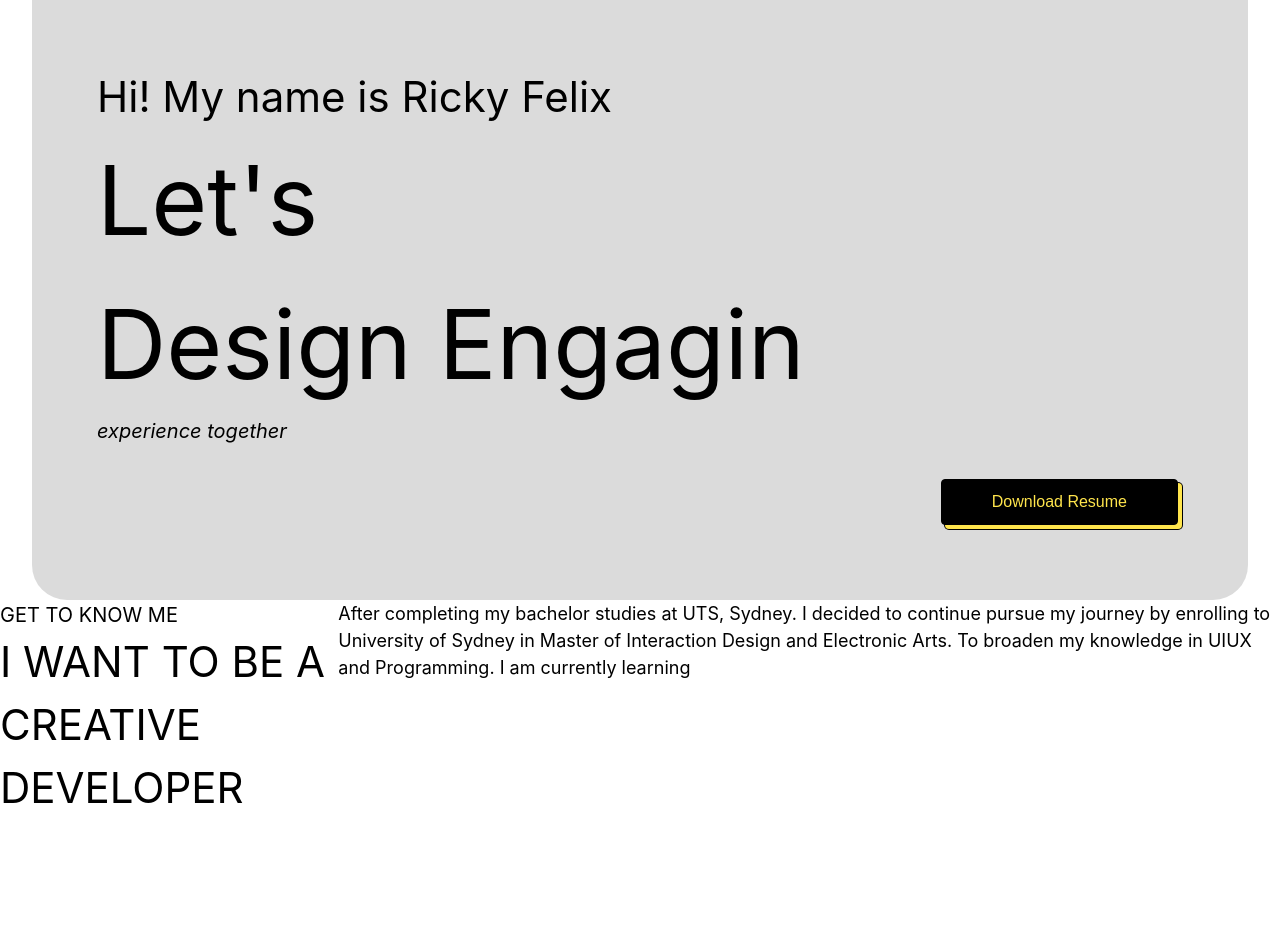
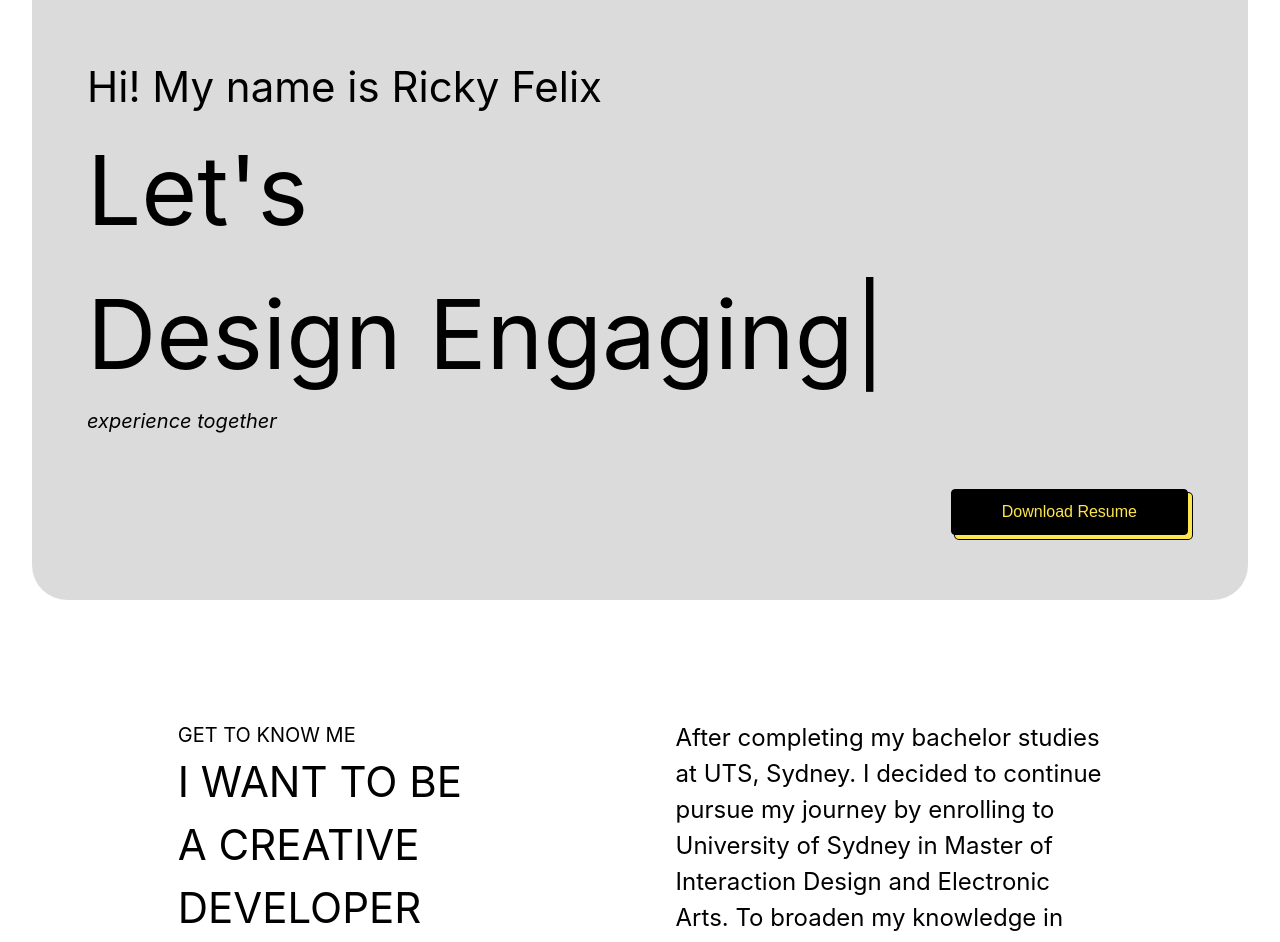
Before and after one commit to rickyfelix19/portfolio, a React (Vite) app in the folder frontend/: page / in a window 1280 px wide. Shown: the top 942 px of the page. Before the commit the page ends 819 px from the top, so only its background shows below. Built offline with nearby package versions, Linux system fonts and the light colour scheme.

Commit message:
push message

```diff
--- a/frontend/src/index.css
+++ b/frontend/src/index.css
@@ -14,6 +14,9 @@ body {
     sans-serif;
   -webkit-font-smoothing: antialiased;
   -moz-osx-font-smoothing: grayscale;
+  /* add-ons */
+  height: 100%;
+  font-size: 1.3vw;
 }
 
 code {
@@ -23,12 +26,6 @@ code {
 
 button {
   font-size: calc(10px + 2vmin);
-}
-
-section {
-  width: auto;
-  height: auto;
-  /* top-bottom left-right */
 }
 
 .button-primary {
@@ -90,7 +87,14 @@ section {
   width: 95vw;
   height: 75vh;
   margin: auto;
-  padding: 65px;
+  padding: 55px;
   background-color: #dbdbdb;
   border-radius: 0px 0px 35px 35px;
 }
+
+section {
+  width: auto;
+  height: auto;
+  margin-bottom: 120px;
+  /* top-bottom left-right */
+}
--- a/frontend/src/pages/home/Home.jsx
+++ b/frontend/src/pages/home/Home.jsx
@@ -7,18 +7,16 @@ import KnowMe from './components/KnowMe';
 import '../../index.css';
 
 function Home() {
-  const openURL = () => {
-    window.open(`https://resume.io/r/1OGeGqGYN`);
-  };
-
   return (
     <>
-      <div>
-        <HeroCTA />
-      </div>
-
-      <div>
-        <KnowMe />
+      <div className="container-2xl">
+        {/* max-width: 1536px; */}
+        <div>
+          <HeroCTA />
+        </div>
+        <div>
+          <KnowMe />
+        </div>
       </div>
     </>
   );
--- a/frontend/src/pages/home/components/KnowMe.jsx
+++ b/frontend/src/pages/home/components/KnowMe.jsx
@@ -7,18 +7,18 @@ function KnowMe() {
     <>
       <section>
         <div className="flex justify-evenly">
-          <div>
+          <div className="w-3/12">
             <h4 className="text-h4">GET TO KNOW ME</h4>
             <h2 className="text-h2">I WANT TO BE A CREATIVE DEVELOPER</h2>
           </div>
 
-          <div>
-            <p className="text-paragraph">
+          <div className="self-center w-4/12">
+            <h3 className="text-h3">
               After completing my bachelor studies at UTS, Sydney. I decided to
               continue pursue my journey by enrolling to University of Sydney in
               Master of Interaction Design and Electronic Arts. To broaden my
               knowledge in UIUX and Programming. I am currently learning
-            </p>
+            </h3>
           </div>
         </div>
       </section>
```
